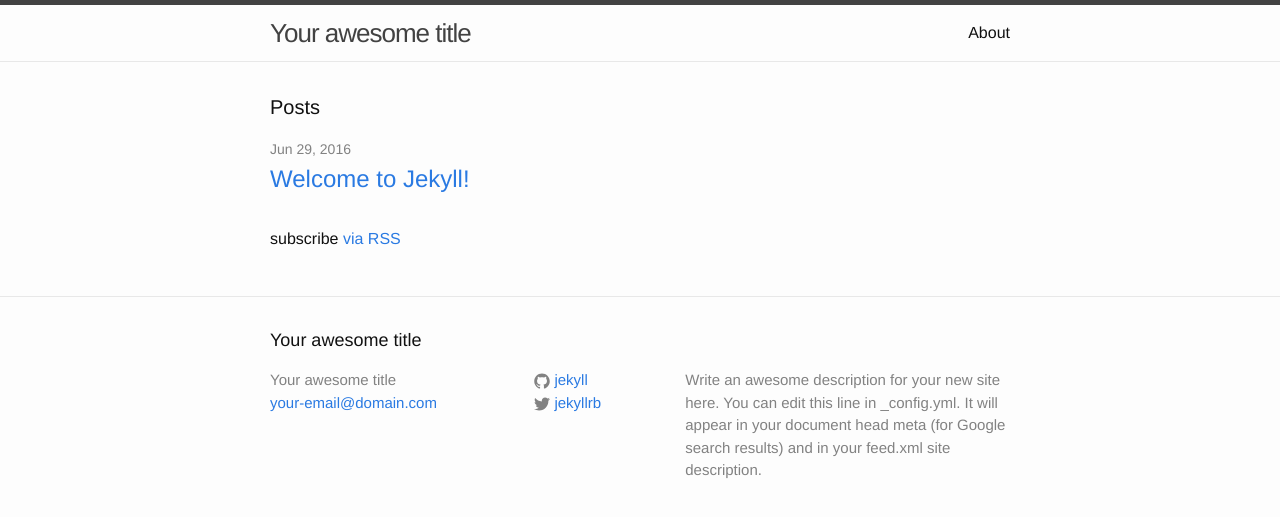
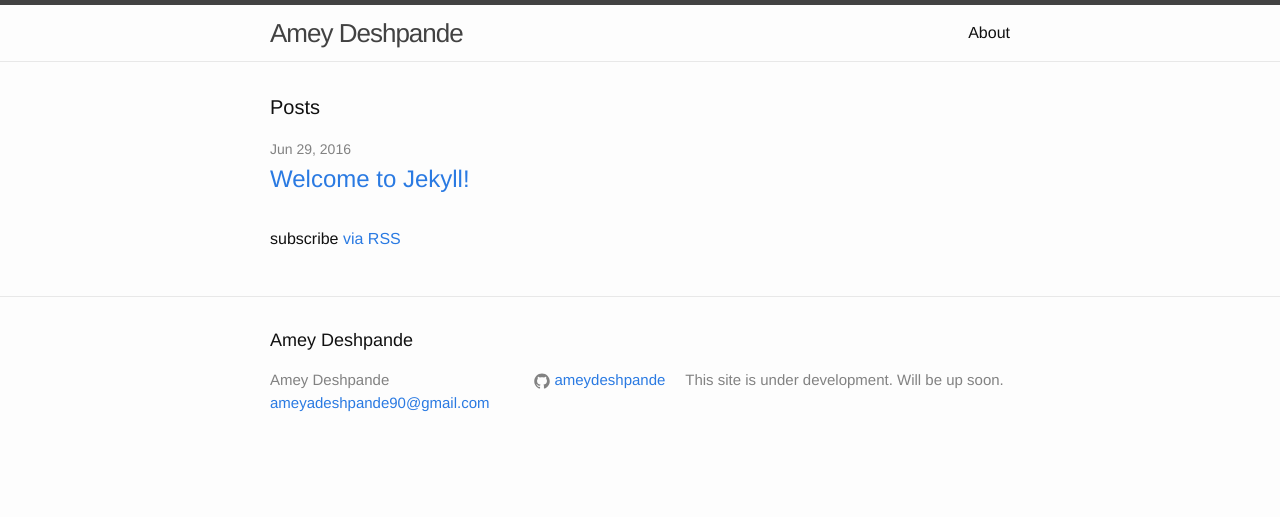
Before and after one commit to AmeyDeshpande/ameydeshpande.github.io, a Jekyll site: the page built from index.html, in a window 1280 px wide. Shown: the top 517 px of the page. Built offline with Jekyll 4.4.1, drawn with Linux system fonts in a browser that asks for light colours.

Commit message:
Update _config.yml

```diff
--- a/_config.yml
+++ b/_config.yml
@@ -6,16 +6,14 @@
 # 'jekyll serve'. If you change this file, please restart the server process.
 
 # Site settings
-title: Your awesome title
-email: your-email@domain.com
+title: Amey Deshpande
+email: ameyadeshpande90@gmail.com
 description: > # this means to ignore newlines until "baseurl:"
-  Write an awesome description for your new site here. You can edit this
-  line in _config.yml. It will appear in your document head meta (for
-  Google search results) and in your feed.xml site description.
+  This site is under development. Will be up soon.
 baseurl: "" # the subpath of your site, e.g. /blog
-url: "http://yourdomain.com" # the base hostname & protocol for your site
-twitter_username: jekyllrb
-github_username:  jekyll
+url: "http://amey-deshpande.com" # the base hostname & protocol for your site
+twitter_username:
+github_username:  ameydeshpande
 
 # Build settings
 markdown: kramdown
```
